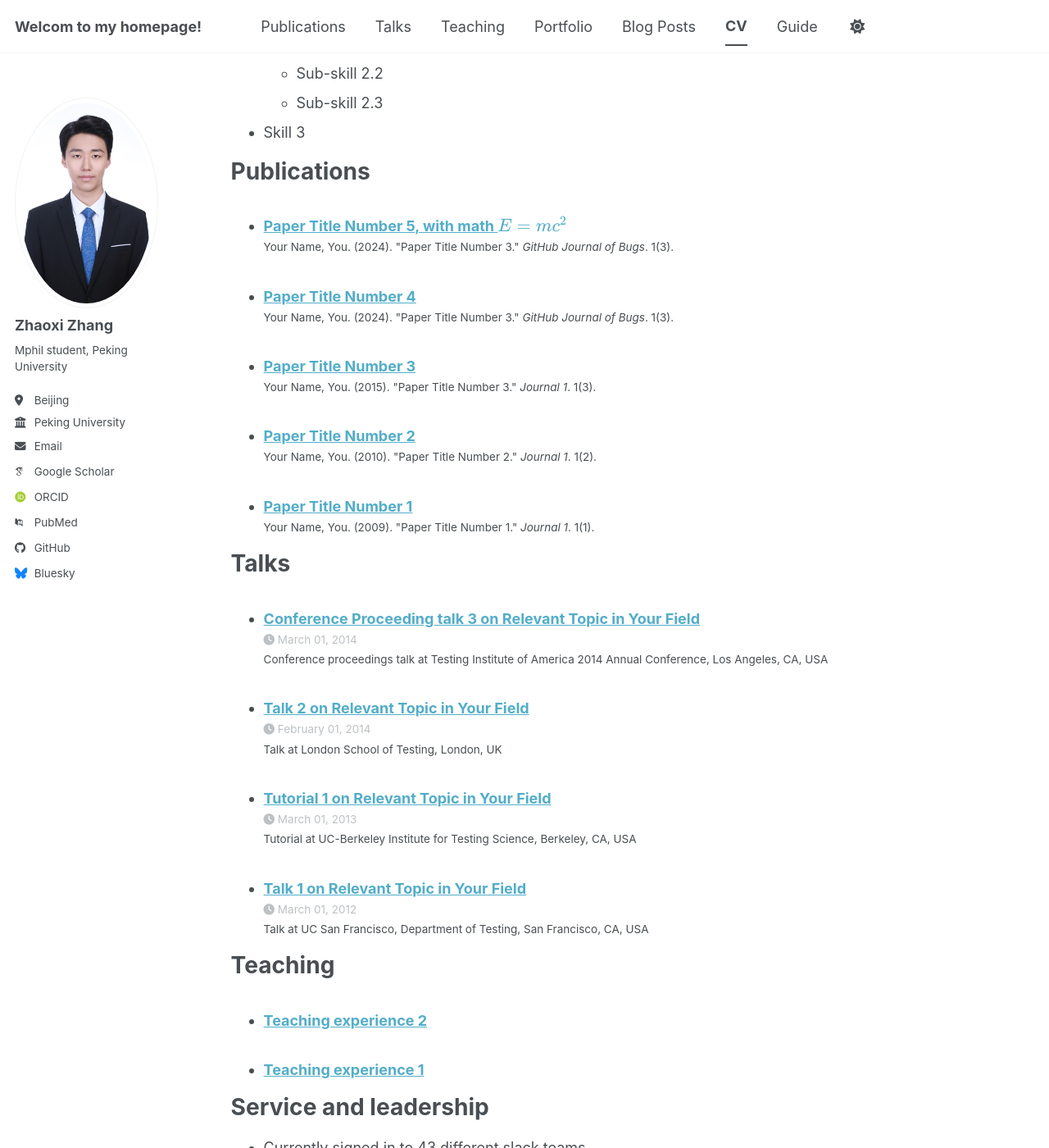
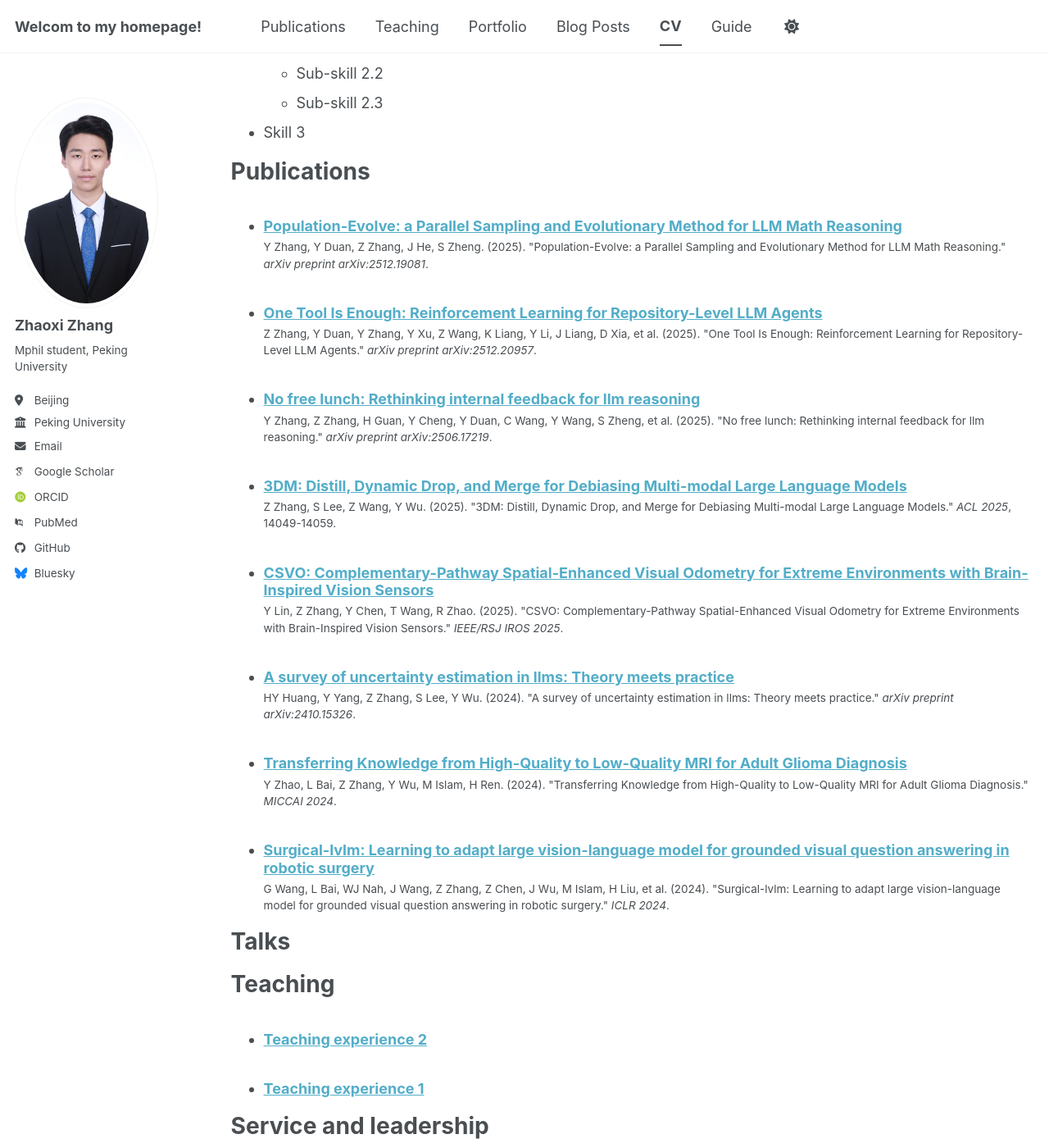
Before and after one commit to JesseZZZZZ/JesseZZZZZ.github.io, a Jekyll site: the page built from _pages/cv.md, in a window 1280 px wide and 1400 px high, scrolled down 889 px. Shown: the whole window at 82% size. Built offline with Jekyll 4.4.1, drawn with Linux system fonts in a browser that asks for light colours; some web fonts are replaced; a script bundle is joined from its source files by our own code; library files that are not in the unit come from our copies.

Commit message:
feat: 更新了个人主页样式，添加了新的Publications列表

```diff
--- a/_data/navigation.yml
+++ b/_data/navigation.yml
@@ -10,9 +10,6 @@
 main:
   - title: "Publications"
     url: /publications/
-
-  - title: "Talks"
-    url: /talks/
 
   - title: "Teaching"
     url: /teaching/
--- a/_publications/2009-10-01-paper-title-number-1.md
+++ /dev/null
@@ -1,14 +0,0 @@
----
-title: "Paper Title Number 1"
-collection: publications
-category: manuscripts
-permalink: /publication/2009-10-01-paper-title-number-1
-excerpt: 'This paper is about the number 1. The number 2 is left for future work.'
-date: 2009-10-01
-venue: 'Journal 1'
-slidesurl: 'https://academicpages.github.io/files/slides1.pdf'
-paperurl: 'https://academicpages.github.io/files/paper1.pdf'
-bibtexurl: 'https://academicpages.github.io/files/bibtex1.bib'
-citation: 'Your Name, You. (2009). &quot;Paper Title Number 1.&quot; <i>Journal 1</i>. 1(1).'
----
-The contents above will be part of a list of publications, if the user clicks the link for the publication than the contents of section will be rendered as a full page, allowing you to provide more information about the paper for the reader. When publications are displayed as a single page, the contents of the above "citation" field will automatically be included below this section in a smaller font.
--- a/_publications/2010-10-01-paper-title-number-2.md
+++ /dev/null
@@ -1,14 +0,0 @@
----
-title: "Paper Title Number 2"
-collection: publications
-category: manuscripts
-permalink: /publication/2010-10-01-paper-title-number-2
-excerpt: 'This paper is about the number 2. The number 3 is left for future work.'
-date: 2010-10-01
-venue: 'Journal 1'
-slidesurl: 'https://academicpages.github.io/files/slides2.pdf'
-paperurl: 'https://academicpages.github.io/files/paper2.pdf'
-citation: 'Your Name, You. (2010). &quot;Paper Title Number 2.&quot; <i>Journal 1</i>. 1(2).'
----
-
-The contents above will be part of a list of publications, if the user clicks the link for the publication than the contents of section will be rendered as a full page, allowing you to provide more information about the paper for the reader. When publications are displayed as a single page, the contents of the above "citation" field will automatically be included below this section in a smaller font.
--- a/_publications/2015-10-01-paper-title-number-3.md
+++ /dev/null
@@ -1,14 +0,0 @@
----
-title: "Paper Title Number 3"
-collection: publications
-category: manuscripts
-permalink: /publication/2015-10-01-paper-title-number-3
-excerpt: 'This paper is about the number 3. The number 4 is left for future work.'
-date: 2015-10-01
-venue: 'Journal 1'
-slidesurl: 'https://academicpages.github.io/files/slides3.pdf'
-paperurl: 'https://academicpages.github.io/files/paper3.pdf'
-citation: 'Your Name, You. (2015). &quot;Paper Title Number 3.&quot; <i>Journal 1</i>. 1(3).'
----
-
-The contents above will be part of a list of publications, if the user clicks the link for the publication than the contents of section will be rendered as a full page, allowing you to provide more information about the paper for the reader. When publications are displayed as a single page, the contents of the above "citation" field will automatically be included below this section in a smaller font.
--- /dev/null
+++ b/_publications/2024-01-01-surgical-lvlm.md
@@ -0,0 +1,11 @@
+---
+title: "Surgical-lvlm: Learning to adapt large vision-language model for grounded visual question answering in robotic surgery"
+collection: publications
+category: conferences
+permalink: /publication/2024-surgical-lvlm
+excerpt: 'We propose Surgical-LVLM, a framework to adapt large vision-language models for grounded visual question answering in robotic surgery scenarios.'
+date: 2024-01-01
+venue: 'ICLR 2024'
+paperurl: 'https://scholar.google.com/citations?user=ssesMYEAAAAJ&hl=en'
+citation: 'G Wang, L Bai, WJ Nah, J Wang, Z Zhang, Z Chen, J Wu, M Islam, H Liu, et al. (2024). &quot;Surgical-lvlm: Learning to adapt large vision-language model for grounded visual question answering in robotic surgery.&quot; <i>ICLR 2024</i>.'
+---
--- /dev/null
+++ b/_publications/2024-01-02-transferring-knowledge-mri.md
@@ -0,0 +1,11 @@
+---
+title: "Transferring Knowledge from High-Quality to Low-Quality MRI for Adult Glioma Diagnosis"
+collection: publications
+category: conferences
+permalink: /publication/2024-transferring-knowledge-mri
+excerpt: 'A knowledge transfer framework that leverages high-quality MRI data to improve adult glioma diagnosis from low-quality MRI scans.'
+date: 2024-01-02
+venue: 'MICCAI 2024'
+paperurl: 'https://scholar.google.com/citations?user=ssesMYEAAAAJ&hl=en'
+citation: 'Y Zhao, L Bai, Z Zhang, Y Wu, M Islam, H Ren. (2024). &quot;Transferring Knowledge from High-Quality to Low-Quality MRI for Adult Glioma Diagnosis.&quot; <i>MICCAI 2024</i>.'
+---
--- /dev/null
+++ b/_publications/2024-10-01-survey-uncertainty-llm.md
@@ -0,0 +1,11 @@
+---
+title: "A survey of uncertainty estimation in llms: Theory meets practice"
+collection: publications
+category: manuscripts
+permalink: /publication/2024-survey-uncertainty-llm
+excerpt: 'A comprehensive survey of uncertainty estimation methods in large language models, bridging theoretical foundations with practical applications.'
+date: 2024-10-01
+venue: 'arXiv preprint arXiv:2410.15326'
+paperurl: 'https://arxiv.org/abs/2410.15326'
+citation: 'HY Huang, Y Yang, Z Zhang, S Lee, Y Wu. (2024). &quot;A survey of uncertainty estimation in llms: Theory meets practice.&quot; <i>arXiv preprint arXiv:2410.15326</i>.'
+---
--- /dev/null
+++ b/_publications/2025-01-01-csvo.md
@@ -0,0 +1,11 @@
+---
+title: "CSVO: Complementary-Pathway Spatial-Enhanced Visual Odometry for Extreme Environments with Brain-Inspired Vision Sensors"
+collection: publications
+category: conferences
+permalink: /publication/2025-csvo
+excerpt: 'CSVO proposes a complementary-pathway spatial-enhanced visual odometry system tailored for extreme environments, leveraging brain-inspired vision sensors.'
+date: 2025-01-01
+venue: '2025 IEEE/RSJ International Conference on Intelligent Robots and Systems (IROS)'
+paperurl: 'https://scholar.google.com/citations?user=ssesMYEAAAAJ&hl=en'
+citation: 'Y Lin, Z Zhang, Y Chen, T Wang, R Zhao. (2025). &quot;CSVO: Complementary-Pathway Spatial-Enhanced Visual Odometry for Extreme Environments with Brain-Inspired Vision Sensors.&quot; <i>IEEE/RSJ IROS 2025</i>.'
+---
--- /dev/null
+++ b/_publications/2025-01-02-3dm.md
@@ -0,0 +1,11 @@
+---
+title: "3DM: Distill, Dynamic Drop, and Merge for Debiasing Multi-modal Large Language Models"
+collection: publications
+category: conferences
+permalink: /publication/2025-3dm
+excerpt: 'We propose 3DM, a framework combining distillation, dynamic dropping, and model merging to debias multi-modal large language models.'
+date: 2025-01-02
+venue: 'ACL 2025'
+paperurl: 'https://scholar.google.com/citations?user=ssesMYEAAAAJ&hl=en'
+citation: 'Z Zhang, S Lee, Z Wang, Y Wu. (2025). &quot;3DM: Distill, Dynamic Drop, and Merge for Debiasing Multi-modal Large Language Models.&quot; <i>ACL 2025</i>, 14049-14059.'
+---
--- /dev/null
+++ b/_publications/2025-06-01-no-free-lunch.md
@@ -0,0 +1,11 @@
+---
+title: "No free lunch: Rethinking internal feedback for llm reasoning"
+collection: publications
+category: manuscripts
+permalink: /publication/2025-no-free-lunch
+excerpt: 'We revisit the role of internal feedback mechanisms in LLM reasoning, revealing fundamental trade-offs and the absence of universally effective strategies.'
+date: 2025-06-01
+venue: 'arXiv preprint arXiv:2506.17219'
+paperurl: 'https://arxiv.org/abs/2506.17219'
+citation: 'Y Zhang, Z Zhang, H Guan, Y Cheng, Y Duan, C Wang, Y Wang, S Zheng, et al. (2025). &quot;No free lunch: Rethinking internal feedback for llm reasoning.&quot; <i>arXiv preprint arXiv:2506.17219</i>.'
+---
--- a/_publications/2025-06-08-paper-title-number-5.md
+++ /dev/null
@@ -1,13 +0,0 @@
----
-title: "Paper Title Number 5, with math $$E=mc^2$$"
-collection: publications
-category: conferences
-permalink: /publication/2024-02-17-paper-title-number-4
-excerpt: 'This paper is about a famous math equation, $$E=mc^2$$'
-date: 2024-02-17
-venue: 'GitHub Journal of Bugs'
-paperurl: 'https://academicpages.github.io/files/paper3.pdf'
-citation: 'Your Name, You. (2024). &quot;Paper Title Number 3.&quot; <i>GitHub Journal of Bugs</i>. 1(3).'
----
-
-Using [MathJax](https://www.mathjax.org/) in the description is supported - $$E=mc^2$$ - however, the use must be mindful that the default delimiters are `$$...$$` and `\\[...\\]` which differs from the `$...$` that is typically expected.
--- /dev/null
+++ b/_publications/2025-12-01-one-tool-is-enough.md
@@ -0,0 +1,11 @@
+---
+title: "One Tool Is Enough: Reinforcement Learning for Repository-Level LLM Agents"
+collection: publications
+category: manuscripts
+permalink: /publication/2025-one-tool-is-enough
+excerpt: 'We show that a single unified tool combined with reinforcement learning is sufficient for training effective repository-level LLM coding agents.'
+date: 2025-12-01
+venue: 'arXiv preprint arXiv:2512.20957'
+paperurl: 'https://arxiv.org/abs/2512.20957'
+citation: 'Z Zhang, Y Duan, Y Zhang, Y Xu, Z Wang, K Liang, Y Li, J Liang, D Xia, et al. (2025). &quot;One Tool Is Enough: Reinforcement Learning for Repository-Level LLM Agents.&quot; <i>arXiv preprint arXiv:2512.20957</i>.'
+---
--- /dev/null
+++ b/_publications/2025-12-02-population-evolve.md
@@ -0,0 +1,11 @@
+---
+title: "Population-Evolve: a Parallel Sampling and Evolutionary Method for LLM Math Reasoning"
+collection: publications
+category: manuscripts
+permalink: /publication/2025-population-evolve
+excerpt: 'Population-Evolve introduces a parallel sampling and evolutionary approach to enhance LLM mathematical reasoning through population-based optimization.'
+date: 2025-12-02
+venue: 'arXiv preprint arXiv:2512.19081'
+paperurl: 'https://arxiv.org/abs/2512.19081'
+citation: 'Y Zhang, Y Duan, Z Zhang, J He, S Zheng. (2025). &quot;Population-Evolve: a Parallel Sampling and Evolutionary Method for LLM Math Reasoning.&quot; <i>arXiv preprint arXiv:2512.19081</i>.'
+---
--- a/_talks/2012-03-01-talk-1.md
+++ /dev/null
@@ -1,11 +0,0 @@
----
-title: "Talk 1 on Relevant Topic in Your Field"
-collection: talks
-type: "Talk"
-permalink: /talks/2012-03-01-talk-1
-venue: "UC San Francisco, Department of Testing"
-date: 2012-03-01
-location: "San Francisco, CA, USA"
----
-
-This is a description of your talk, which is a markdown file that can be all markdown-ified like any other post. Yay markdown!
--- a/_talks/2013-03-01-tutorial-1.md
+++ /dev/null
@@ -1,13 +0,0 @@
----
-title: "Tutorial 1 on Relevant Topic in Your Field"
-collection: talks
-type: "Tutorial"
-permalink: /talks/2013-03-01-tutorial-1
-venue: "UC-Berkeley Institute for Testing Science"
-date: 2013-03-01
-location: "Berkeley, CA, USA"
----
-
-[More information here](http://exampleurl.com)
-
-This is a description of your tutorial, note the different field in type. This is a markdown files that can be all markdown-ified like any other post. Yay markdown!
--- a/_talks/2014-02-01-talk-2.md
+++ /dev/null
@@ -1,13 +0,0 @@
----
-title: "Talk 2 on Relevant Topic in Your Field"
-collection: talks
-type: "Talk"
-permalink: /talks/2014-02-01-talk-2
-venue: "London School of Testing"
-date: 2014-02-01
-location: "London, UK"
----
-
-[More information here](http://example2.com)
-
-This is a description of your talk, which is a markdown files that can be all markdown-ified like any other post. Yay markdown!
--- a/_talks/2014-03-01-talk-3.md
+++ /dev/null
@@ -1,11 +0,0 @@
----
-title: "Conference Proceeding talk 3 on Relevant Topic in Your Field"
-collection: talks
-type: "Conference proceedings talk"
-permalink: /talks/2014-03-01-talk-3
-venue: "Testing Institute of America 2014 Annual Conference"
-date: 2014-03-01
-location: "Los Angeles, CA, USA"
----
-
-This is a description of your conference proceedings talk, note the different field in type. You can put anything in this field.
```
Also changed, not shown: _pages/about.md (+23 -0 lines), _publications/2024-02-17-paper-title-number-4.md (deleted, +0 -13 lines).
